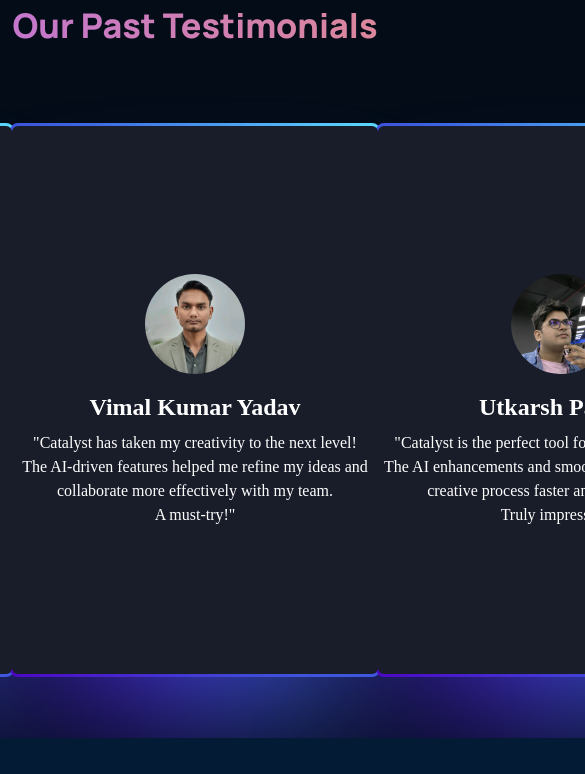
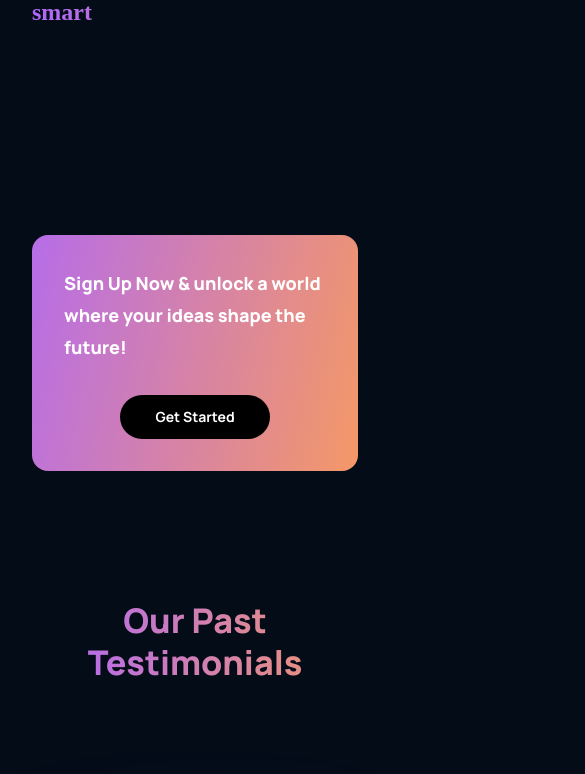
Before and after one commit to X-DIABLO-X/KATALYST, a React (Create React App) app: page / in a window 390 px wide. Shown: the part 4787-5561 px from the top of the page, 585 px wide, since content can reach past the window. Built offline with nearby package versions, Linux system fonts and the light colour scheme.

Commit message:
css changes

```diff
--- a/src/containers/blog/blog.css
+++ b/src/containers/blog/blog.css
@@ -19,7 +19,7 @@
 
 .gpt3__blog-container {
     display: flex;
-    flex-direction: row;
+    flex-direction: column;
 }
 
 .gpt3__blog-container_groupA {
@@ -104,6 +104,7 @@
     background: #191c29;
     width: var(--card-width);
     height: var(--card-height);
+    margin: 1rem;
     padding: 3px;
     position: relative;
     border-radius: 6px;
@@ -118,9 +119,9 @@
 
   .rev{
     display: flex;
-    width: 100%;
-    flex-direction: row;
-    justify-content: space-between;
+    flex-wrap: wrap;
+    justify-content: space-evenly;
+    align-items: center;
   }
 
 
@@ -217,3 +218,15 @@
     font-size: 1em;
     line-height: 1.5;
   }
+
+  @media screen and (max-width: 768px) {
+    .card {
+      width: calc(50% - 20px);
+    }
+  }
+
+  @media screen and (max-width: 480px) {
+    .card {
+      width: 100%;
+    }
+  }
```
